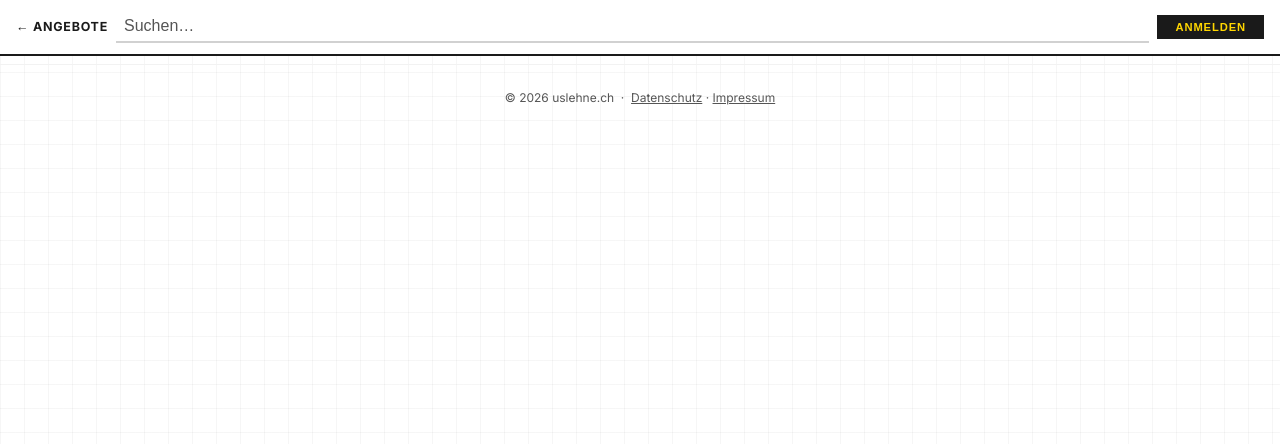
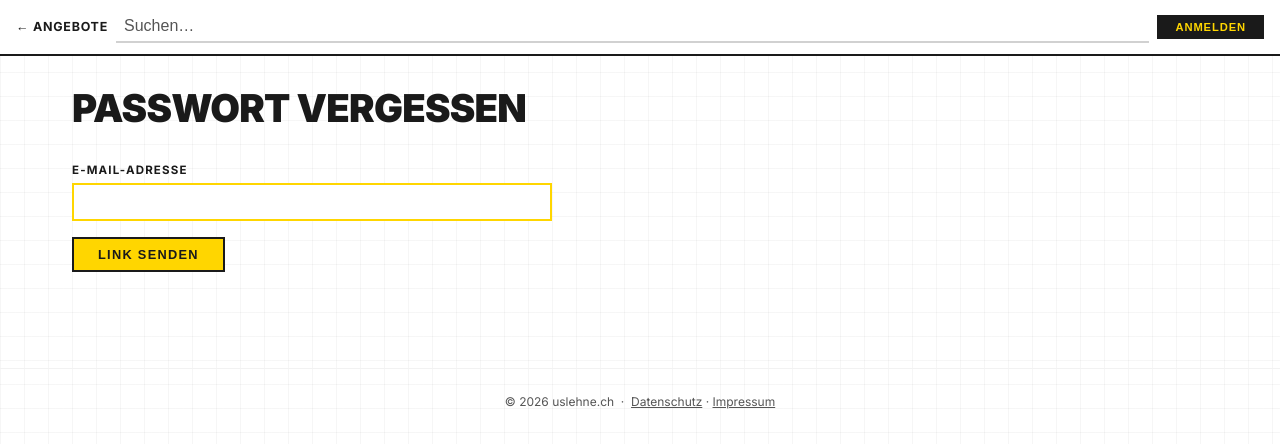
Before and after one commit to dgnaegi/uslehne, a React (Vite) app in the folder frontend/: page /forgot-password in a window 1280 px wide. Shown: the top 444 px of the page. Built offline with nearby package versions, Linux system fonts and the light colour scheme.

Commit message:
admin portal

```diff
--- a/frontend/src/App.tsx
+++ b/frontend/src/App.tsx
@@ -14,6 +14,8 @@ import { ProfilePage } from './routes/ProfilePage'
 import { UserProfilePage } from './routes/UserProfilePage'
 import { PrivacyPage } from './routes/PrivacyPage'
 import { ImpressumPage } from './routes/ImpressumPage'
+import { ForgotPasswordPage } from './routes/ForgotPasswordPage'
+import { ResetPasswordPage } from './routes/ResetPasswordPage'
 import { AdminPage } from './routes/AdminPage'
 import { AppFooter } from './components/AppFooter'
 
@@ -124,6 +126,8 @@ function App() {
         />
         <Route path="/datenschutz" element={<PrivacyPage />} />
         <Route path="/impressum" element={<ImpressumPage />} />
+        <Route path="/forgot-password" element={<ForgotPasswordPage />} />
+        <Route path="/reset-password" element={<ResetPasswordPage />} />
       </Routes>
       <AppFooter />
     </>
--- a/frontend/src/components/AuthModal.styled.ts
+++ b/frontend/src/components/AuthModal.styled.ts
@@ -120,3 +120,20 @@ export const BackBtn = styled.button`
     outline-offset: 2px;
   }
 `
+
+export const ForgotLink = styled.button`
+  display: block;
+  background: none;
+  border: none;
+  padding: 0;
+  margin-top: ${({ theme }) => theme.spacing.sm};
+  font-size: 0.8rem;
+  font-weight: 600;
+  text-decoration: underline;
+  cursor: pointer;
+  color: ${({ theme }) => theme.colors.textMuted};
+  &:focus-visible {
+    outline: 3px solid ${({ theme }) => theme.colors.primary};
+    outline-offset: 2px;
+  }
+`
--- a/frontend/src/components/AuthModal.tsx
+++ b/frontend/src/components/AuthModal.tsx
@@ -1,5 +1,5 @@
 import { useState, useEffect } from 'react'
-import { useSearchParams } from 'react-router-dom'
+import { useSearchParams, useNavigate } from 'react-router-dom'
 import { useTranslation } from 'react-i18next'
 import { authApi, inviteApi } from '../api/endpoints'
 import { useAuth } from '../auth/AuthContext'
@@ -15,6 +15,7 @@ import {
   EyeBtn,
   InviteBonus,
   BackBtn,
+  ForgotLink,
 } from './AuthModal.styled'
 
 type Step = 'email' | 'login' | 'register'
@@ -22,6 +23,7 @@ type Step = 'email' | 'login' | 'register'
 export function AuthModal() {
   const { t } = useTranslation('auth')
   const { login, closeAuthModal } = useAuth()
+  const navigate = useNavigate()
   const [urlParams] = useSearchParams()
   const [step, setStep] = useState<Step>('email')
   const [email, setEmail] = useState('')
@@ -172,6 +174,14 @@ export function AuthModal() {
                 {t('loginButton')}
               </Button>
             </form>
+            <ForgotLink
+              onClick={() => {
+                closeAuthModal()
+                navigate('/forgot-password')
+              }}
+            >
+              Passwort vergessen?
+            </ForgotLink>
             <BackBtn onClick={goBack}>{t('backButton')}</BackBtn>
           </>
         )}
--- a/frontend/src/components/ZipFilter.styled.ts
+++ b/frontend/src/components/ZipFilter.styled.ts
@@ -125,26 +125,24 @@ export const TypeFilterGroup = styled.div`
 export const TypeBtn = styled.button<{ $active: boolean }>`
   background: ${({ theme, $active }) => ($active ? theme.colors.primary : 'none')};
   border: 2px solid
-    ${({ theme, $active }) => ($active ? theme.colors.primary : 'rgba(26, 26, 26, 0.3)')};
+    ${({ theme, $active }) => ($active ? theme.colors.primary : theme.colors.textMuted)};
   padding: ${({ theme }) => `${theme.spacing.xs} ${theme.spacing.sm}`};
   font-size: 0.7rem;
   font-weight: 800;
   letter-spacing: 0.08em;
   text-transform: uppercase;
   cursor: pointer;
-  color: ${({ theme, $active }) => ($active ? theme.colors.accent : theme.colors.text)};
+  color: ${({ theme, $active }) => ($active ? theme.colors.accent : theme.colors.textMuted)};
   white-space: nowrap;
   flex-shrink: 0;
-  opacity: ${({ $active }) => ($active ? 1 : 0.6)};
   transition:
-    opacity 0.12s,
     background 0.12s,
     color 0.12s,
     border-color 0.12s;
 
   &:hover {
-    opacity: 1;
     background: ${({ theme, $active }) => ($active ? theme.colors.primary : theme.colors.accent)};
     border-color: ${({ theme }) => theme.colors.primary};
+    color: ${({ theme, $active }) => ($active ? theme.colors.accent : theme.colors.text)};
   }
 `
--- a/frontend/src/hooks/useOfferFeed.ts
+++ b/frontend/src/hooks/useOfferFeed.ts
@@ -38,6 +38,7 @@ export function useOfferFeed(zips: string[], query?: string, offerType?: OfferTy
         limit: PAGE_SIZE,
         cursor: nextCursor,
         zips: zipList.length ? zipList : undefined,
+        q: query || undefined,
         type: offerType || undefined,
       })
       .then(({ offers: o, nextCursor: nc }) => {
@@ -45,7 +46,7 @@ export function useOfferFeed(zips: string[], query?: string, offerType?: OfferTy
         setNextCursor(nc)
       })
       .finally(() => setLoadingMore(false))
-  }, [nextCursor, loadingMore, zipsKey, offerType])
+  }, [nextCursor, loadingMore, zipsKey, query, offerType])
 
   return { offers, loading, loadMore, hasMore: nextCursor !== null }
 }
--- /dev/null
+++ b/frontend/src/routes/ForgotPasswordPage.styled.ts
@@ -0,0 +1,14 @@
+import styled from 'styled-components'
+
+export const FormWrapper = styled.form`
+  max-width: 480px;
+`
+
+export const SuccessBox = styled.div`
+  padding: ${({ theme }) => theme.spacing.lg};
+  border: 2px solid ${({ theme }) => theme.colors.success};
+  color: ${({ theme }) => theme.colors.success};
+  font-weight: 600;
+  max-width: 480px;
+  margin-top: ${({ theme }) => theme.spacing.md};
+`
--- /dev/null
+++ b/frontend/src/routes/ForgotPasswordPage.tsx
@@ -0,0 +1,55 @@
+import { useState } from 'react'
+import { authApi } from '../api/endpoints'
+import { PageWrapper, PageTitle, FormGroup, Label, Input, Button, ErrorMsg } from '../components/Layout.styled'
+import { FormWrapper, SuccessBox } from './ForgotPasswordPage.styled'
+
+export function ForgotPasswordPage() {
+  const [email, setEmail] = useState('')
+  const [loading, setLoading] = useState(false)
+  const [sent, setSent] = useState(false)
+  const [error, setError] = useState('')
+
+  async function handleSubmit(e: React.FormEvent) {
+    e.preventDefault()
+    setError('')
+    setLoading(true)
+    try {
+      await authApi.forgotPassword(email)
+      setSent(true)
+    } catch {
+      setError('Anfrage fehlgeschlagen. Bitte versuche es erneut.')
+    } finally {
+      setLoading(false)
+    }
+  }
+
+  return (
+    <PageWrapper>
+      <PageTitle>Passwort vergessen</PageTitle>
+      {sent ? (
+        <SuccessBox>
+          Falls ein Konto mit dieser E-Mail-Adresse existiert, haben wir dir einen Link geschickt.
+          Bitte prüfe deinen Posteingang (auch Spam).
+        </SuccessBox>
+      ) : (
+        <FormWrapper onSubmit={handleSubmit}>
+          <FormGroup>
+            <Label>E-Mail-Adresse</Label>
+            <Input
+              type="email"
+              value={email}
+              onChange={(e) => setEmail(e.target.value)}
+              required
+              autoFocus
+              autoComplete="email"
+            />
+          </FormGroup>
+          {error && <ErrorMsg>{error}</ErrorMsg>}
+          <Button type="submit" disabled={loading}>
+            {loading ? 'Wird gesendet…' : 'Link senden'}
+          </Button>
+        </FormWrapper>
+      )}
+    </PageWrapper>
+  )
+}
--- /dev/null
+++ b/frontend/src/routes/ImpressumPage.styled.ts
@@ -0,0 +1,12 @@
+import styled from 'styled-components'
+import { Button } from '../components/Layout.styled'
+
+export const P = styled.p`
+  color: ${({ theme }) => theme.colors.text};
+  margin-bottom: ${({ theme }) => theme.spacing.sm};
+  max-width: 680px;
+`
+
+export const BackButton = styled(Button)`
+  margin-bottom: ${({ theme }) => theme.spacing.lg};
+`
--- a/frontend/src/routes/ImpressumPage.tsx
+++ b/frontend/src/routes/ImpressumPage.tsx
@@ -1,21 +1,15 @@
 import { useNavigate } from 'react-router-dom'
-import { PageWrapper, PageTitle, Button } from '../components/Layout.styled'
-import styled from 'styled-components'
-
-const P = styled.p`
-  color: ${({ theme }) => theme.colors.text};
-  margin-bottom: ${({ theme }) => theme.spacing.sm};
-  max-width: 680px;
-`
+import { PageWrapper, PageTitle } from '../components/Layout.styled'
+import { P, BackButton } from './ImpressumPage.styled'
 
 export function ImpressumPage() {
   const navigate = useNavigate()
 
   return (
     <PageWrapper>
-      <Button $variant="secondary" onClick={() => navigate(-1)} style={{ marginBottom: '24px' }}>
+      <BackButton $variant="secondary" onClick={() => navigate(-1)}>
         ← Zurück
-      </Button>
+      </BackButton>
       <PageTitle>Impressum</PageTitle>
       <P>
         <strong>Verantwortlich für den Inhalt dieser Website:</strong>
--- /dev/null
+++ b/frontend/src/routes/ResetPasswordPage.styled.ts
@@ -0,0 +1,20 @@
+import styled from 'styled-components'
+import { Link } from 'react-router-dom'
+
+export const FormWrapper = styled.form`
+  max-width: 480px;
+`
+
+export const SuccessBox = styled.div`
+  padding: ${({ theme }) => theme.spacing.lg};
+  border: 2px solid ${({ theme }) => theme.colors.success};
+  color: ${({ theme }) => theme.colors.success};
+  font-weight: 600;
+  max-width: 480px;
+  margin-top: ${({ theme }) => theme.spacing.md};
+`
+
+export const SuccessLink = styled(Link)`
+  color: ${({ theme }) => theme.colors.success};
+  font-weight: 700;
+`
--- /dev/null
+++ b/frontend/src/routes/ResetPasswordPage.tsx
@@ -0,0 +1,77 @@
+import { useState } from 'react'
+import { useSearchParams } from 'react-router-dom'
+import { authApi } from '../api/endpoints'
+import { PageWrapper, PageTitle, FormGroup, Label, Input, Button, ErrorMsg } from '../components/Layout.styled'
+import { FormWrapper, SuccessBox, SuccessLink } from './ResetPasswordPage.styled'
+
+export function ResetPasswordPage() {
+  const [searchParams] = useSearchParams()
+  const token = searchParams.get('token') ?? ''
+  const [password, setPassword] = useState('')
+  const [loading, setLoading] = useState(false)
+  const [done, setDone] = useState(false)
+  const [error, setError] = useState('')
+
+  async function handleSubmit(e: React.FormEvent) {
+    e.preventDefault()
+    setError('')
+    setLoading(true)
+    try {
+      await authApi.resetPassword(token, password)
+      setDone(true)
+    } catch (err) {
+      setError(
+        err instanceof Error
+          ? err.message
+          : 'Fehler beim Zurücksetzen. Bitte fordere einen neuen Link an.',
+      )
+    } finally {
+      setLoading(false)
+    }
+  }
+
+  if (!token) {
+    return (
+      <PageWrapper>
+        <PageTitle>Ungültiger Link</PageTitle>
+        <ErrorMsg>Dieser Link ist ungültig. Bitte fordere einen neuen Reset-Link an.</ErrorMsg>
+      </PageWrapper>
+    )
+  }
+
+  if (done) {
+    return (
+      <PageWrapper>
+        <PageTitle>Passwort zurückgesetzt</PageTitle>
+        <SuccessBox>
+          Dein Passwort wurde erfolgreich geändert.{' '}
+          <SuccessLink to="/offers">Jetzt anmelden →</SuccessLink>
+        </SuccessBox>
+      </PageWrapper>
+    )
+  }
+
+  return (
+    <PageWrapper>
+      <PageTitle>Neues Passwort setzen</PageTitle>
+      <FormWrapper onSubmit={handleSubmit}>
+        <FormGroup>
+          <Label>Neues Passwort</Label>
+          <Input
+            type="password"
+            value={password}
+            onChange={(e) => setPassword(e.target.value)}
+            required
+            minLength={8}
+            autoFocus
+            autoComplete="new-password"
+          />
+        </FormGroup>
+        {error && <ErrorMsg>{error}</ErrorMsg>}
+        <Button type="submit" disabled={loading}>
+          {loading ? 'Wird gespeichert…' : 'Passwort ändern'}
+        </Button>
+      </FormWrapper>
+    </PageWrapper>
+  )
+}
```
Also changed, not shown: 2 other files (tests, documents, lock files or other folders).
